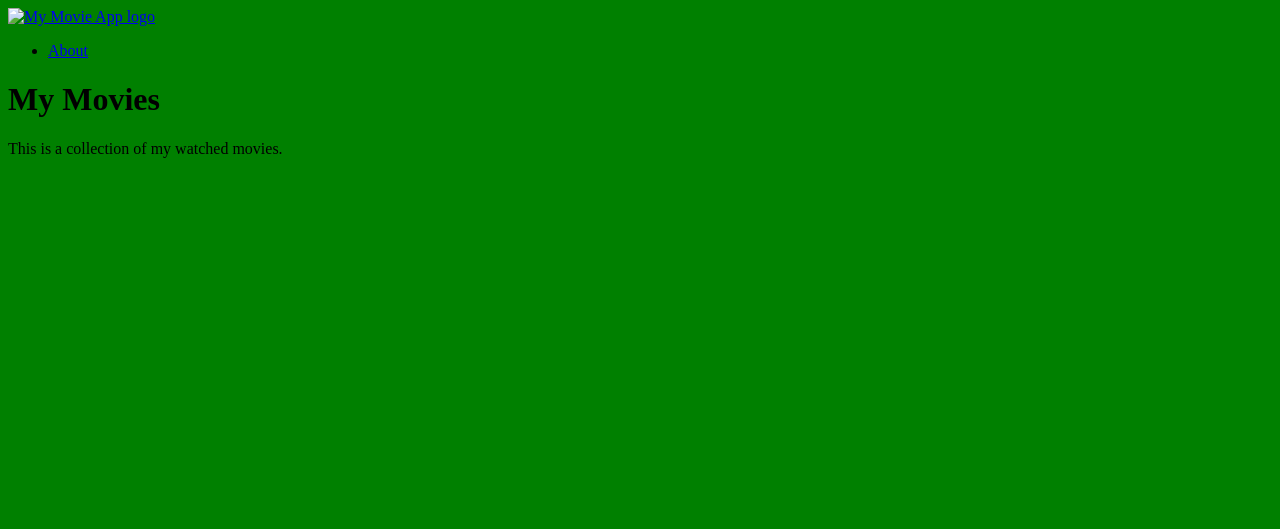
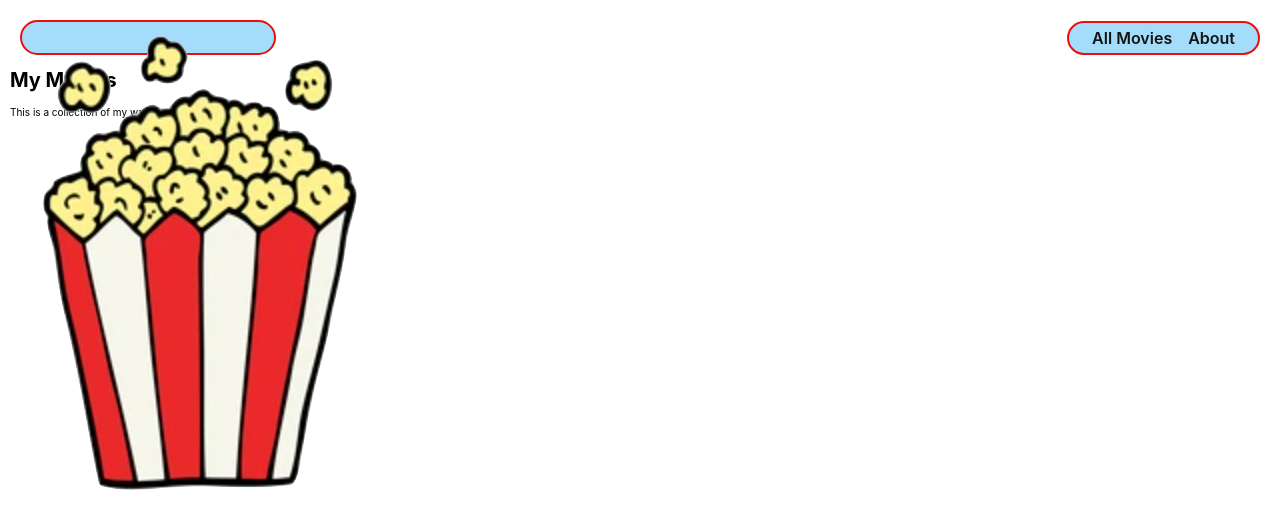
Before and after one commit to ssmlee10/django-crud-app-lab, a Django app: template main_app/templates/about.html in a window 1280 px wide. Shown: the top 529 px of the page. Run offline with Django 5.2, Linux system fonts and the light colour scheme; the template is opened without the code that fills it, so the values that code supplies are empty; parts of the project's set-up code (start-up, migrations or seed data) failed here and were passed over.

Commit message:
add movies page

```diff
--- a/main_app/static/css/base.css
+++ b/main_app/static/css/base.css
@@ -1,3 +1,274 @@
+/* static/css/base.css  */
+
+html {
+  box-sizing: border-box;
+}
+
+/* The Universal Selector */
+*, /* All elements*/
+*::before, /* All ::before pseudo-elements */
+*::after {
+  /* All ::after pseudo-elements */
+  /* height & width will now include border & padding by default
+     but can be over-ridden as needed */
+  box-sizing: inherit;
+}
+
+/* resets font size to be 62.5% of the user preference -
+     in most browser configurations this will be 10px */
+:root {
+  font-size: 62.5%;
+}
+
 body {
-  background-color: green;
+  margin: 0;
+  display: flex;
+  flex-direction: column;
+  align-items: center;
+  font-family: -apple-system, BlinkMacSystemFont, 'Segoe UI', 'Roboto',
+    'Oxygen', 'Ubuntu', 'Cantarell', 'Fira Sans', 'Droid Sans',
+    'Helvetica Neue', sans-serif;
+  min-height: 100vh;
+  --nav-bg: rgba(225, 23, 20, 0.7);
+  --nav-bg-ff: rgba(236, 35, 20, 0.9);
+  --borders: rgb(238, 13, 13) solid 2px;
+  --text-color: rgb(17, 20, 17);
+  --link-hover-color: rgb(16, 56, 158);
+  --button-bg: rgb(245, 245, 245);
+  --button-bg-hover: rgb(226, 226, 226);
+  --submit: rgb(26, 128, 0);
+  --warn: rgb(255, 102, 0);
+  --danger: rgb(220, 20, 30);
+  --secondary: rgb(57, 57, 57);
+  --card-box-shadow: 5px 5px 6px -1px #aaa;
+  --font-xtreme: 4.2rem;
+  --font-xxl: 3.6rem;
+  --font-xl: 2.4rem;
+  --font-l: 1.8rem;
+  --font-reg: 1.6rem;
+  --card-border-radius: 6px;
 }
+
+header {
+  width: 100%;
+  background: var(--nav-bg-ff); /* rgba(104, 197, 248, .9) */
+  border-bottom: var(--borders);
+}
+
+nav {
+  margin: 10px;
+}
+
+ul {
+  margin: 0;
+  list-style: none;
+  padding: 0;
+}
+
+main {
+  width: 100%;
+  padding: 0 10px;
+}
+
+h2 {
+  font-size: var(--font-xl);
+}
+
+nav a {
+  text-decoration: none;
+  color: var(--text-color);
+  font-weight: 600;
+  font-size: 16px;
+}
+
+nav a:hover {
+  color: var(--link-hover-color);
+}
+
+nav ul {
+  display: flex;
+  align-items: center;
+  justify-content: center;
+  flex-wrap: wrap;
+}
+
+nav li {
+  padding: 5px 8px;
+}
+
+.header-logo-container {
+  margin: auto;
+  padding: 10px 20px 0;
+  max-width: 500px;
+}
+
+.page-header {
+  display: flex;
+  align-items: center;
+  margin: 20px;
+}
+
+.btn {
+  font-size: var(--font-l);
+  padding: 8px 16px;
+  border-radius: 6px;
+  border-width: 2px;
+  border-style: solid;
+  text-decoration: none;
+  background-color: var(--button-bg);
+  font-weight: 600;
+  cursor: pointer;
+  font-family: inherit;
+  margin-right: 10px;
+}
+
+.btn:hover {
+  background-color: var(--button-bg-hover);
+}
+
+.submit {
+  color: var(--submit);
+  border-color: var(--submit);
+}
+
+.secondary {
+  color: var(--secondary);
+  border-color: var(--secondary);
+}
+
+.warn {
+  color: var(--warn);
+  border-color: var(--warn);
+}
+
+.danger {
+  color: var(--danger);
+  border-color: var(--danger);
+}
+
+.page-header h1 {
+  font-size: var(--font-xxl);
+  margin: 0;
+}
+
+.page-header img {
+  height: 40px;
+  margin-left: 15px;
+}
+
+.page-header img:first-of-type {
+  margin-left: 20px;
+}
+
+.page-content {
+  font-size: var(--font-reg);
+}
+
+@media only screen and (min-width: 768px) {
+  header {
+    position: sticky;
+    display: flex;
+    flex-direction: row;
+    top: 0;
+    align-items: center;
+  }
+
+  main {
+    max-width: 1300px;
+    min-height: calc(100vh - 53px);
+  }
+
+  nav,
+  .header-logo-container {
+    margin: 10px 0;
+    padding: 0 15px;
+  }
+
+  /* visual fix to help align logo */
+  .header-logo-container {
+    padding-top: 3px;
+  }
+
+  nav {
+    margin-left: auto;
+    display: flex;
+    justify-content: center;
+  }
+
+  nav ul {
+    flex-wrap: nowrap;
+  }
+
+  .header-logo-container {
+    width: 213px;
+  }
+
+  .page-header h1 {
+    font-size: var(--font-xtreme);
+  }
+
+  .page-header img {
+    height: 50px;
+    margin-left: 20px;
+  }
+
+  .page-header img:first-of-type {
+    margin-left: 25px;
+  }
+
+  @supports (-webkit-backdrop-filter: none) or (backdrop-filter: none) {
+    header {
+      background: var(--nav-bg);
+      -webkit-backdrop-filter: blur(3px);
+      backdrop-filter: blur(3px);
+    }
+  }
+}
+
+@media only screen and (min-width: 1024px) {
+  main {
+    min-height: calc(100vh - 55px);
+  }
+
+  header {
+    margin: 20px 20px 0 20px;
+    width: calc(100vw - 40px);
+    max-width: 1920px;
+    top: 20px;
+    background-color: transparent;
+    border-bottom: none;
+  }
+
+  nav,
+  .header-logo-container {
+    margin: 0;
+    background: var(--nav-bg-ff);
+    border: var(--borders);
+    border-radius: 18px;
+  }
+
+  nav {
+    margin-left: auto;
+  }
+
+  .header-logo-container {
+    /* visual fix to help align logo */
+    padding-top: 6px;
+    width: 256px;
+    height: 35px;
+  }
+
+  @supports (-webkit-backdrop-filter: none) or (backdrop-filter: none) {
+    header {
+      -webkit-backdrop-filter: none;
+      backdrop-filter: none;
+    }
+
+    nav,
+    .header-logo-container {
+      background: rgba(104, 197, 248, 0.6);
+      -webkit-backdrop-filter: blur(3px);
+      backdrop-filter: blur(3px);
+    }
+  }
+}
--- a/main_app/templates/base.html
+++ b/main_app/templates/base.html
@@ -6,9 +6,9 @@
     <meta charset="UTF-8" />
     <meta http-equiv="X-UA-Compatible" content="IE=edge" />
     <meta name="viewport" content="width=device-width, initial-scale=1.0" />
-    <link rel="shortcut icon" type="image/png" href="" />
+    <link rel="shortcut icon" type="image/png" href="{% static 'images/popcornLogo.png' %}"/>
     <link rel="stylesheet" href="{% static 'css/base.css' %}" />
-    <title>My Movie App</title>
+    <title>Popcorn Movie App</title>
     {% block head %}
     {% endblock %}
   </head>
@@ -16,11 +16,12 @@
     <header>
       <div class="header-logo-container">
         <a href="/">
-          <img src="" alt="My Movie App logo" />
+          <img src="../../static/images/popcornLogo.png" alt="My Movie App logo" />
         </a>
       </div>
       <nav>
         <ul>
+          <li><a href="/about">All Movies</a></li>
           <li><a href="/about">About</a></li>
         </ul>
       </nav>
--- a/main_app/urls.py
+++ b/main_app/urls.py
@@ -4,5 +4,5 @@ from . import views
 urlpatterns = [
   path('', views.home, name='home'),
   path('about/', views.about, name='about'),
-  # path('movies/', views.movie_index, name='movie-index'),
+  path('movies/', views.movie_index, name='movie-index'),
 ]
--- a/main_app/views.py
+++ b/main_app/views.py
@@ -4,7 +4,7 @@ from django.shortcuts import render
 from django.http import HttpResponse
 
 def home(request):
-  return HttpResponse('<h1>Hello, this is my movie app!</h1>')
+  return render(request, 'home.html')
 
 def about(request):
   return render(request, 'about.html')
```
Also changed, not shown: main_app/static/images/popcornLogo.png (added), main_app/templates/home.html (added).
